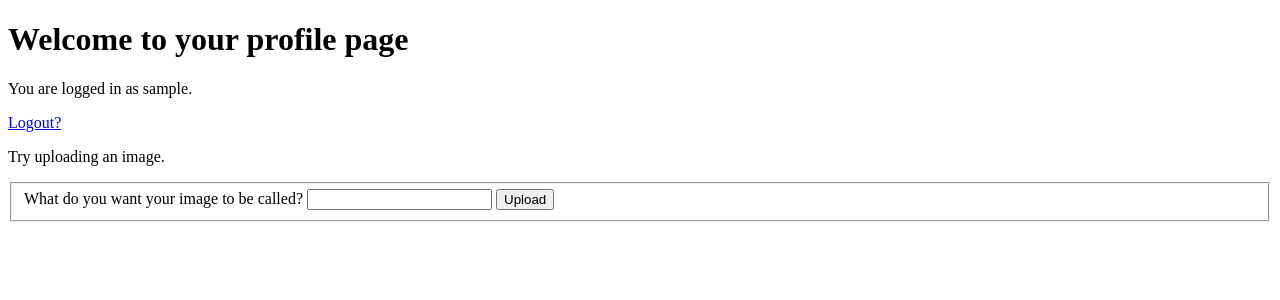
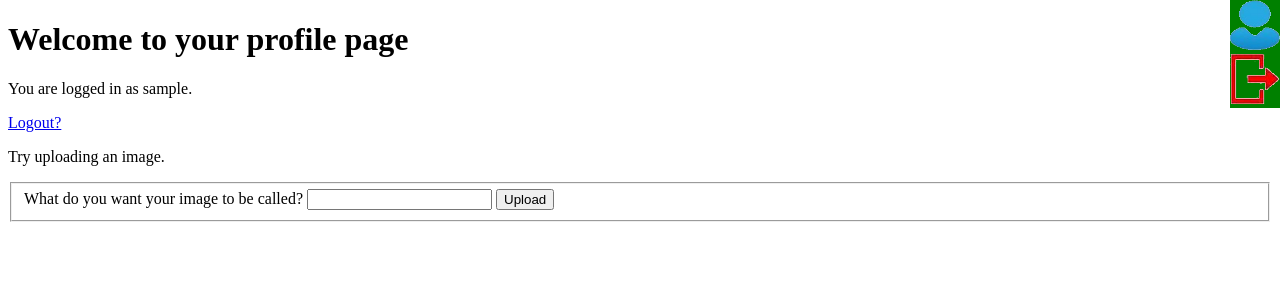
Before and after one commit to MadJinx/social_network, a PHP site: page /profile.php in a window 1280 px wide. Shown: the top 300 px of the page. Run offline with PHP 8.4, Linux system fonts and the light colour scheme; the visitor is signed in with stand-in values (Sample User, id 1).

Commit message:
primitive menu bar

```diff
--- a/common.php
+++ b/common.php
@@ -12,6 +12,19 @@ function common_header(){
 	<link href="common_style.css" type="text/css" rel="stylesheet" />
 	<script src="functions.js"></script>
 	<link rel="stylesheet" type="text/css" href="format.css">
+<?php
+}
+
+function addMenu() { ?>
+	<div id="menu">
+		<ul>
+<!--			<li><img src="images/home.png" alt="home" onClick="warp('home');"></li>
+-->			<li><img src="images/profile.png" alt="profile" onClick="warp('profile');"></li>
+<!--			<li><img src="images/friends.png" alt="friends" onClick="warp('friends');"></li>
+			<li><img src="images/members.png" alt="members" onClick="warp('members');"></li>
+-->			<li><img src="images/logout.png" alt="logout" onClick="warp('logout');"></li>
+		</ul>
+	</div>
 <?php
 }
 
@@ -117,10 +130,4 @@ else if (!(($ext == "jpg" || $ext == "gif" || $ext == "png") &&
 	imagedestroy($image);
 	imagedestroy($new);
 }
-
-function write($stuff) {
-	$hi = fopen('images/test.txt', 'w');
-	fwrite($hi, $stuff);
-	fclose($hi);
-}
 ?>
--- a/format.css
+++ b/format.css
@@ -1,3 +1,16 @@
 #nuser {
 	display:none;
 }
+
+#menu {
+	background:green;
+	position:fixed;
+	top:0;
+	right:0;
+}
+
+#menu ul {
+	list-style-type:none;
+	margin:0;
+	padding:0;
+}
--- a/functions.js
+++ b/functions.js
@@ -2,3 +2,7 @@ function toggleVis(id) {
 	var inv = document.getElementById(id);
 	inv.style.display = "block";
 }
+
+function warp(where) {
+	window.location = where + ".php"
+}
--- a/profile.php
+++ b/profile.php
@@ -13,6 +13,7 @@
 <title>Your Profile</title>
 </head>
 <body>
+	<?php addMenu(); ?>
 	<h1>Welcome to your profile page</h1>
 	<div>
 		<p>You are logged in as <?= $_SESSION['user']."." ?></p>
```
Also changed, not shown: images/home.PNG (added), images/logout.PNG (added), images/profile.PNG (added).
